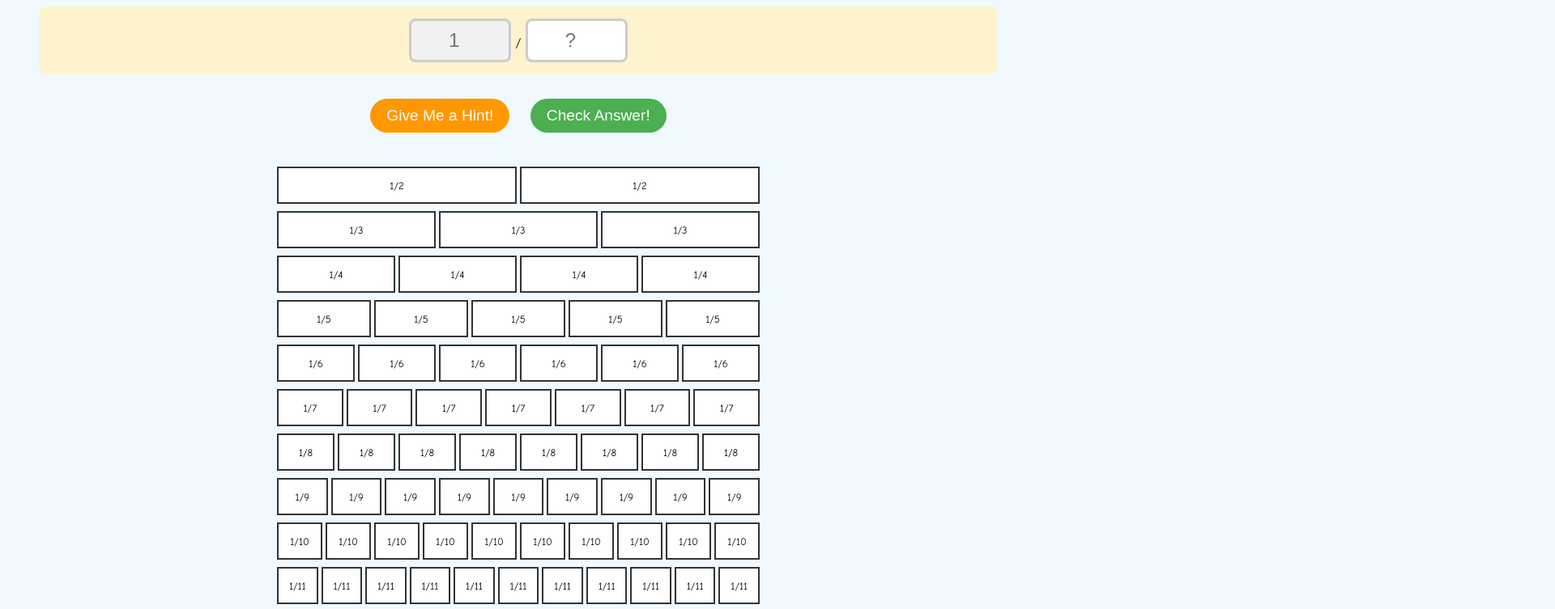
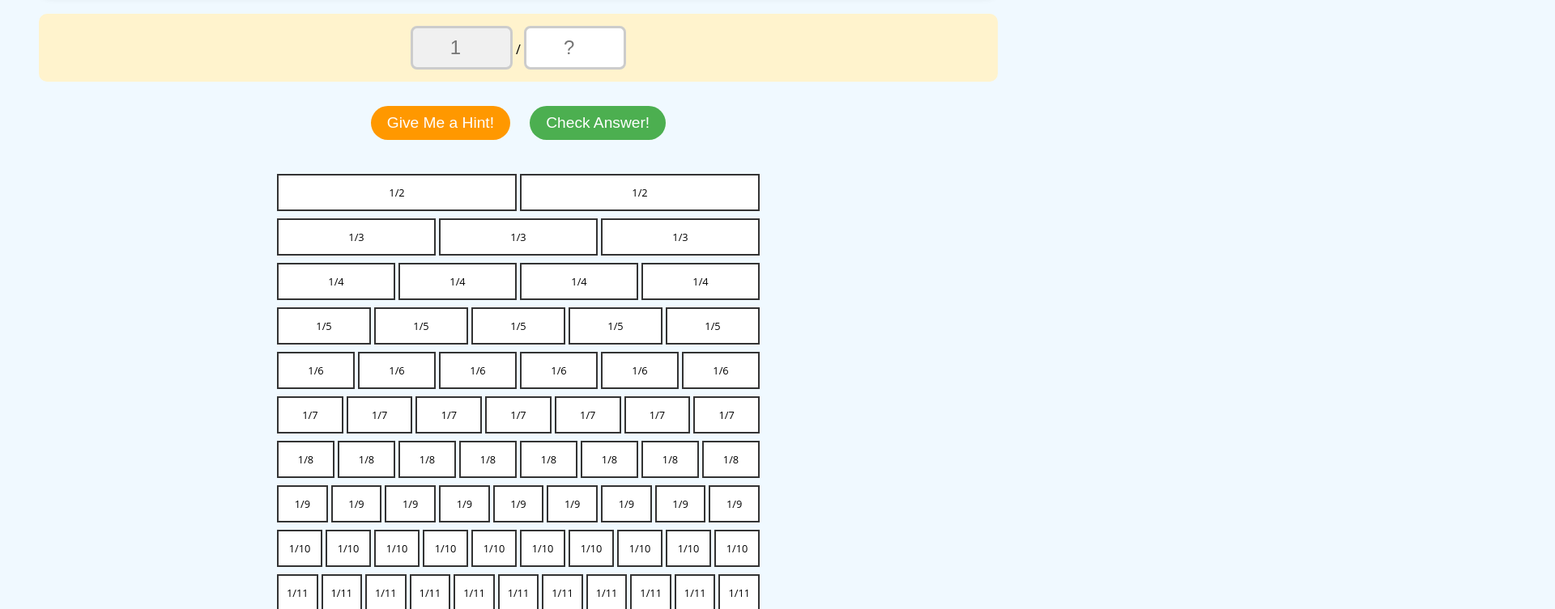
Before and after one commit to MenonDev/CIEGrade3Maths, a plain HTML site: page unitFractions.html in a window 1280 px wide. Shown: the part 146-899 px from the top of the page at 81% size, 1920 px wide, since content can reach past the window. Drawn offline with nearby package versions, Linux system fonts and the light colour scheme.

Commit message:
Update unitFractions.html

```diff
--- a/unitFractions.html
+++ b/unitFractions.html
@@ -6,7 +6,7 @@
     <title>Fun with Unit Fractions!</title>
     <style>
         body {
-            font-family: 'Comic Sans MS', cursive;
+            font-family: 'Open Sans';
             background-color: #f0f9ff;
             padding: 20px;
             text-align: center;
```
